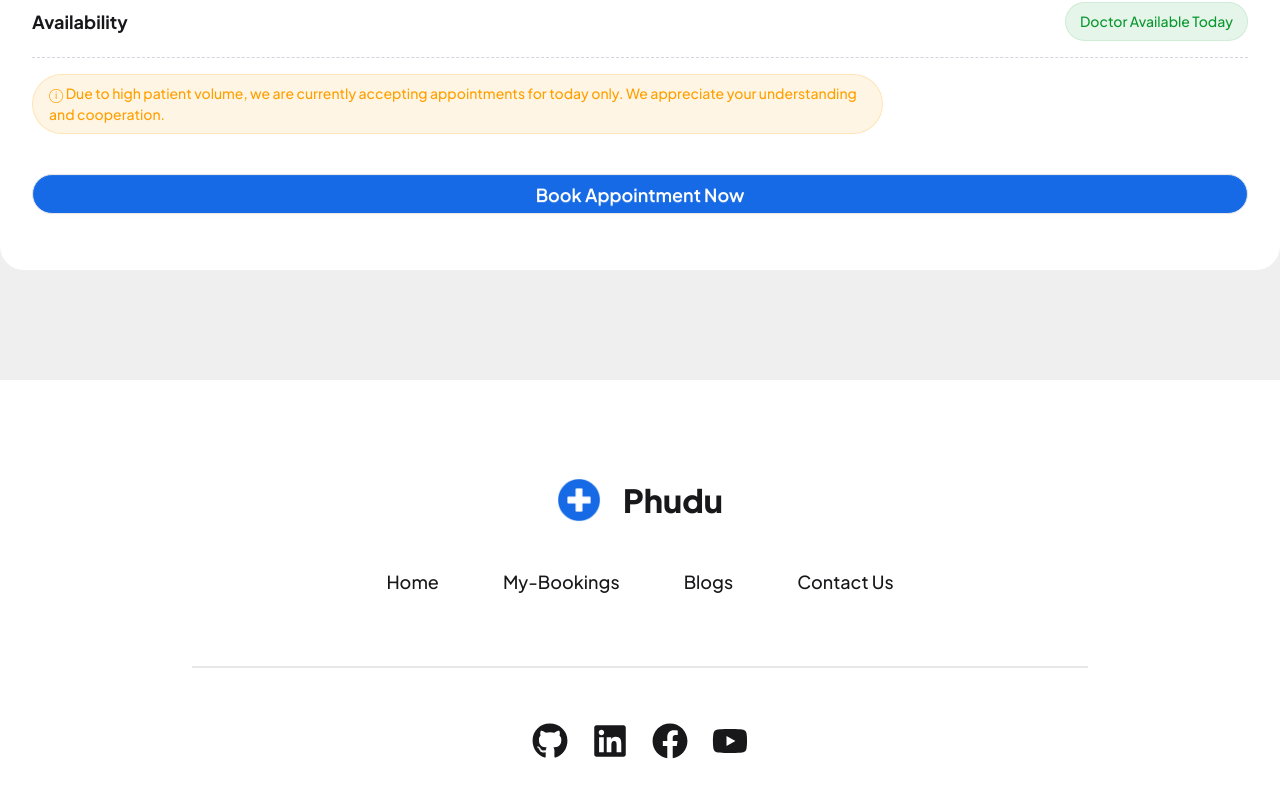
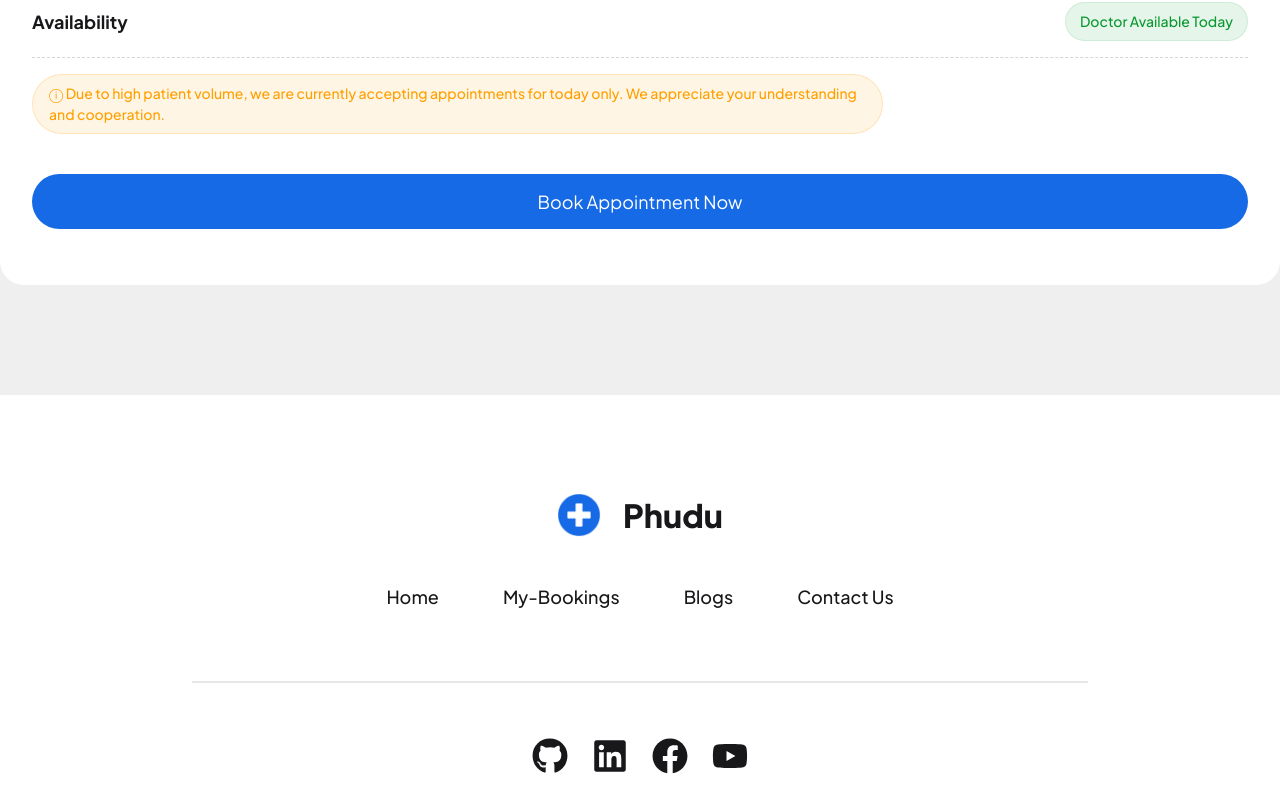
Before and after one commit to imam-hasan-jami/Phudu-Medical-B11A08-ProgrammingHero, a React (Vite) app: page /doctor-details/1 in a window 1280 px wide. Shown: the part 993-1805 px from the top of the page. Built offline with nearby package versions, Linux system fonts and the light colour scheme.

Commit message:
added functionality in Book-Appointment button

```diff
--- a/src/components/AppointmentBooking.jsx
+++ b/src/components/AppointmentBooking.jsx
@@ -1,16 +1,55 @@
-import React from "react";
-import { useLoaderData, useParams } from "react-router";
+import React, { useEffect, useState } from "react";
+import { useLoaderData, useParams, useNavigate } from "react-router";
+import { bookAppointment, getBookedAppointments } from "../utils";
+import toast from "react-hot-toast";
 
 const AppointmentBooking = () => {
     const doctorsData = useLoaderData();
     const { id } = useParams();
+    const navigate = useNavigate();
     const singleDoctor = doctorsData.find(doctor => doctor.id === parseInt(id));
-    const { availability } = singleDoctor || {};
+    const { name, availability } = singleDoctor || {};
+    const [isBooked, setIsBooked] = useState(false);
 
     const daysOfWeek = ['Sunday', 'Monday', 'Tuesday', 'Wednesday', 'Thursday', 'Friday', 'Saturday'];
     const currentDay = daysOfWeek[new Date().getDay()];
 
     const isAvailableToday = availability.includes(currentDay);
+
+    useEffect(() => {
+        const bookedAppointments = getBookedAppointments();
+        const alreadyBooked = bookedAppointments.find(app => app.id === singleDoctor.id);
+        setIsBooked(alreadyBooked);
+    }, [singleDoctor]);
+
+    const handleBookAppointment = () => {
+        if (!isAvailableToday) {
+            toast.error(
+                `${name} is not available today. Please check back another day.`
+            );
+        } else if (isBooked) {
+            toast.error(`You have already booked an appointment with ${name}`);
+        } else {
+            bookAppointment(singleDoctor);
+            setIsBooked(true);
+            navigate("/my-bookings");
+            toast.success(`Appointment with ${name} booked successfully`);
+        }
+    };
+
+    const getButtonStyle = () => {
+        if (isBooked) {
+            return "bg-green-600";
+        }
+        return isAvailableToday ? "bg-[#176AE5]" : "bg-gray-500 cursor-not-allowed";
+    }
+
+    const getButtonText = () => {
+        if (isBooked) {
+            return "Appointment Booked Successfully";
+        }
+        return isAvailableToday ? "Book Appointment Now" : "Appointment Can't Be Booked Now";
+    }
 
     return (
         <div className="bg-white max-w-[380px] mx-auto lg:max-w-[1440px] p-8 rounded-3xl mb-20">
@@ -40,16 +79,10 @@
                 and cooperation.
             </p>
             <button
-                className={`btn ${
-                    isAvailableToday
-                    ? "bg-[#176AE5]"
-                    : "bg-gray-500"
-                } rounded-[99px] w-full text-white text-[18px] px-[20px] py-[14px] mt-[40px] mb-6`}
-                disabled={!isAvailableToday}
+                onClick={handleBookAppointment}
+                className={`${getButtonStyle()} cursor-pointer rounded-[99px] w-full text-white text-[18px] px-[20px] py-[14px] mt-[40px] mb-6`}
             >
-                {isAvailableToday
-                    ? "Book Appointment Now"
-                    : "Appointment Can't Be Booked Now"}
+                {getButtonText()}
             </button>
         </div>
     );
```
